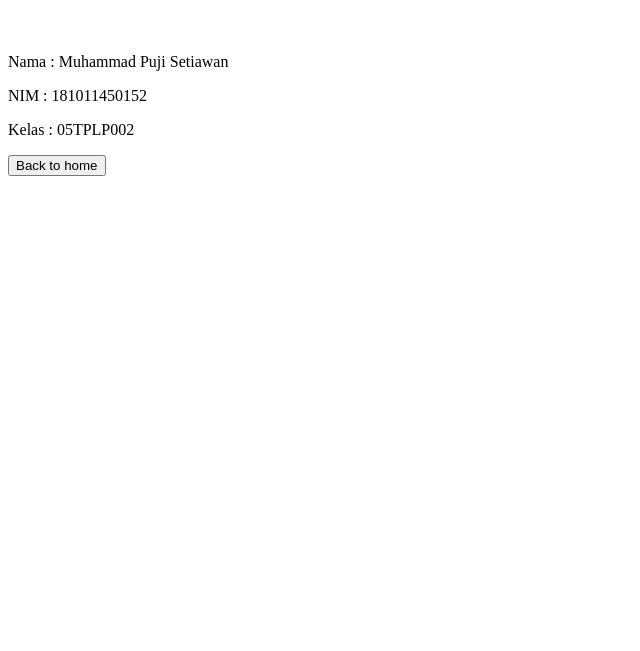
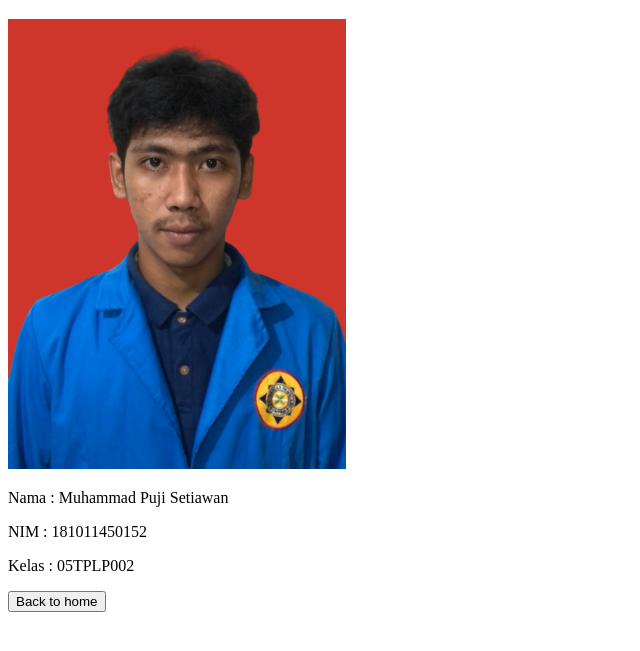
Before and after one commit to tukangroti90/pujisetiawan.github.io, a plain HTML site: page profile.html in a window 1280 px wide. Shown: the part 61-712 px from the top of the page, without its empty margins (0-640 px from the left). Drawn offline with Linux system fonts and the light colour scheme.

Commit message:
Update profile.html

```diff
--- a/profile.html
+++ b/profile.html
@@ -12,7 +12,7 @@
 
 <body>
     <h1>Halaman Profile</h1>
-    <img src="gambar/kuya.png" alt="">
+    <img src="Folder Gambar/kuya.png" alt="">
     <p>Nama : Muhammad Puji Setiawan</p>
     <p>NIM : 181011450152</p>
     <p>Kelas : 05TPLP002</p>
```
